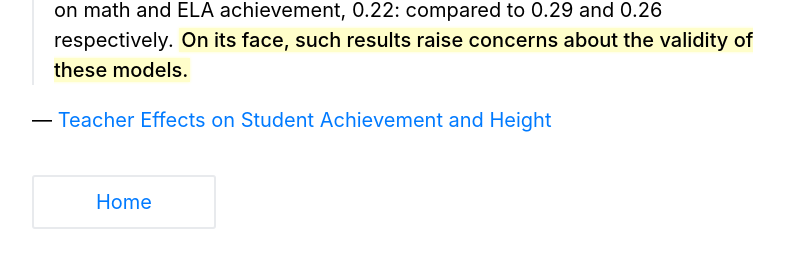
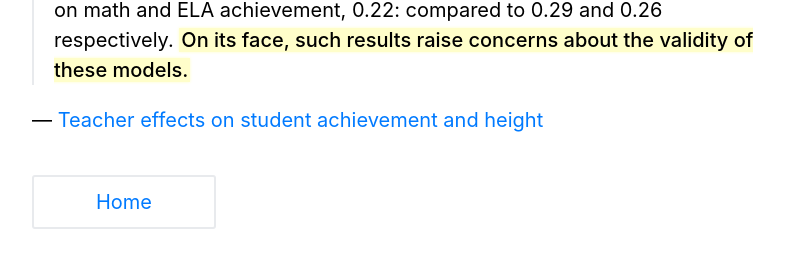
Before and after one commit to zachwill/blog, a Jekyll site: the page built from _posts/2020-12-17-student-height.md, in a window 1280 px wide. Shown: the part 450-718 px from the top of the page, without its empty margins (238-1041 px from the left). Built offline with Jekyll 4.4.1, drawn with Linux system fonts in a browser that asks for light colours.

Commit message:
Quick renaming

```diff
--- a/_posts/2020-12-17-student-height.md
+++ b/_posts/2020-12-17-student-height.md
@@ -15,4 +15,4 @@ permalink : /student-height/
 > respectively. **On its face, such results raise concerns about the validity
 > of these models.**
 
-&mdash; [Teacher Effects on Student Achievement and Height](https://www.nber.org/system/files/working_papers/w26480/w26480.pdf)
+&mdash; [Teacher effects on student achievement and height](https://www.nber.org/system/files/working_papers/w26480/w26480.pdf)
```
